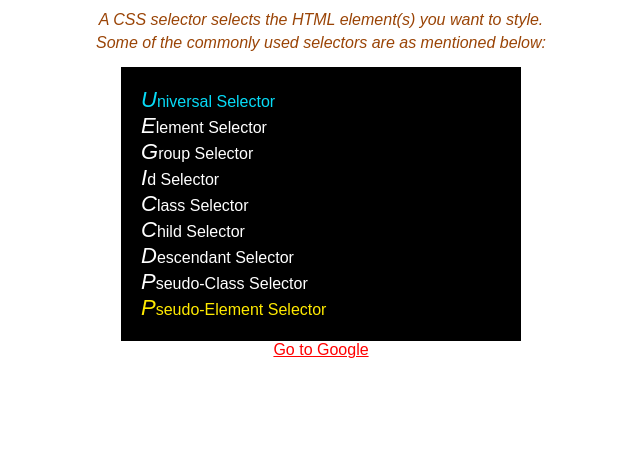
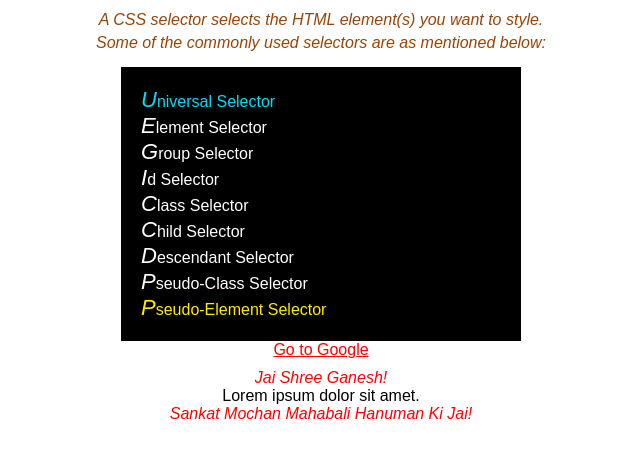
Before and after one commit to the-ajay-panigrahi/FullStackWebDev, a plain HTML site: page 02_CSS/02_selectors/index.html in a window 1280 px wide. Shown: the part 41-498 px from the top of the page, without its empty margins (319-959 px from the left). Drawn offline with Linux system fonts and the light colour scheme.

Commit message:
more on css selectors

```diff
--- a/02_CSS/02_selectors/index.html
+++ b/02_CSS/02_selectors/index.html
@@ -30,5 +30,6 @@
     <div>
       <a href="https://google.com" target="_blank">Go to Google</a>
     </div>
+    <div id="sample">Lorem ipsum dolor sit amet.</div>
   </body>
 </html>
--- a/02_CSS/02_selectors/style.css
+++ b/02_CSS/02_selectors/style.css
@@ -88,3 +88,24 @@ li::first-letter {
   font-size: 22px;
   font-style: italic;
 }
+
+/* Some more css selectors/variation */
+#sample:before {
+  content: "Jai Shree Ganesh!";
+  display: block;
+  color: red;
+  margin-top: 10px;
+  font-style: italic;
+}
+
+#sample:after {
+  content: "Sankat Mochan Mahabali Hanuman Ki Jai!";
+  display: block;
+  color: red;
+  font-style: italic;
+}
+
+::selection {
+  background-color: yellow;
+  color: steelblue;
+}
```
